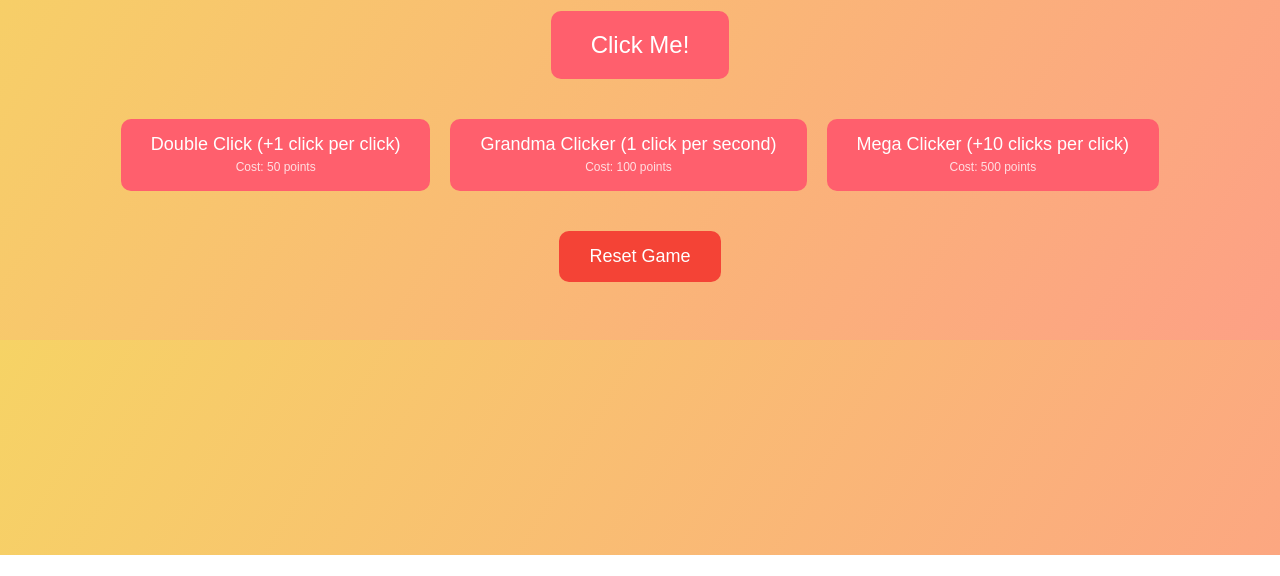
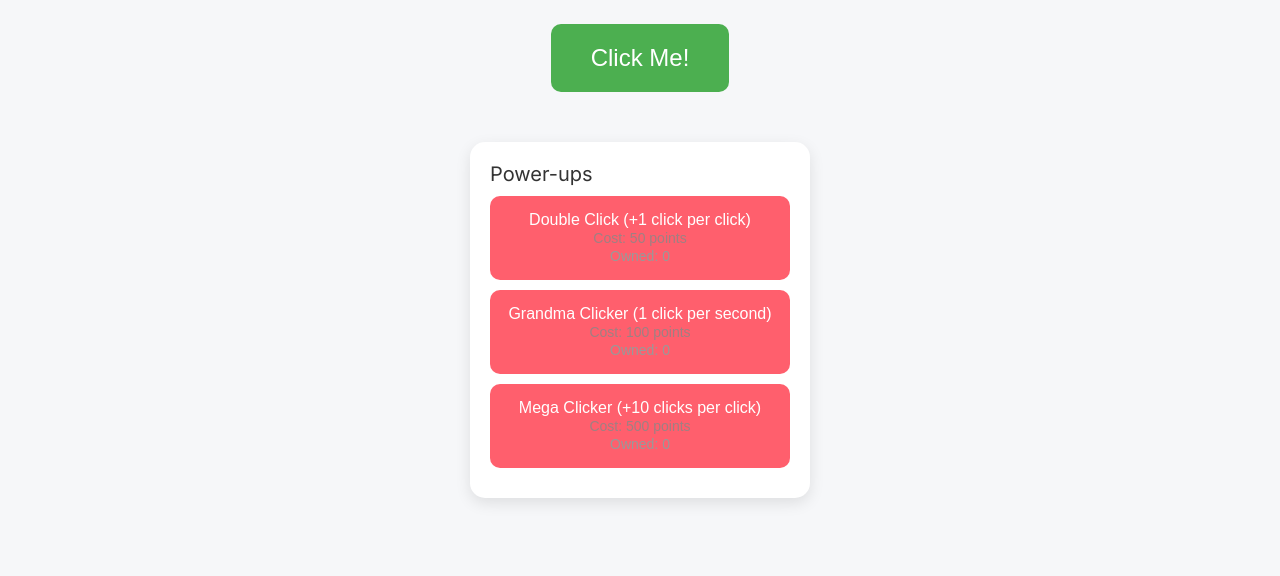
Before and after one commit to itsjkl/clicker-game, a plain HTML site: page index.html in a window 1280 px wide. Shown: the part 245-821 px from the top of the page. Before the commit the page ends 800 px from the top, so only its background shows below. Drawn offline with Linux system fonts and the light colour scheme.

Commit message:
Update index.html

```diff
--- a/index.html
+++ b/index.html
@@ -3,35 +3,43 @@
 <head>
     <meta charset="UTF-8">
     <meta name="viewport" content="width=device-width, initial-scale=1.0">
-    <title>Enhanced Clicker Game</title>
+    <title>Clicker Game</title>
     <style>
+        @import url('https://fonts.googleapis.com/css2?family=Inter:wght@400;700&display=swap');
+
         body {
-            font-family: 'Verdana', sans-serif;
-            background: linear-gradient(120deg, #f6d365 0%, #fda085 100%);
-            color: #fff;
+            font-family: 'Inter', sans-serif;
+            background: #f6f7f9;
+            color: #333;
             text-align: center;
             padding: 50px;
         }
 
         h1 {
             font-size: 48px;
+            color: #4CAF50;
             margin-bottom: 20px;
         }
 
         .score {
-            font-size: 32px;
+            font-size: 36px;
+            color: #444;
             margin-bottom: 40px;
         }
 
         #clickBtn {
             font-size: 24px;
             padding: 20px 40px;
-            background-color: #ff5f6d;
+            background-color: #4CAF50;
             border: none;
             border-radius: 10px;
             color: white;
             cursor: pointer;
-            transition: transform 0.1s ease;
+            transition: transform 0.1s ease, background-color 0.3s ease;
+        }
+
+        #clickBtn:hover {
+            background-color: #45a049;
         }
 
         #clickBtn:active {
@@ -39,10 +47,26 @@
         }
 
         .powerups {
-            margin-top: 40px;
+            margin-top: 50px;
+            text-align: left;
             display: flex;
-            justify-content: center;
-            gap: 20px;
+            flex-direction: column;
+            align-items: center;
+        }
+
+        .powerup-section {
+            background-color: white;
+            box-shadow: 0 5px 15px rgba(0, 0, 0, 0.1);
+            border-radius: 15px;
+            padding: 20px;
+            width: 300px;
+            margin-bottom: 20px;
+        }
+
+        .powerup-title {
+            font-size: 20px;
+            color: #333;
+            margin-bottom: 10px;
         }
 
         .powerup {
@@ -50,8 +74,11 @@
             border: none;
             border-radius: 10px;
             color: white;
-            padding: 15px 30px;
-            font-size: 18px;
+            padding: 15px;
+            font-size: 16px;
+            margin-bottom: 10px;
+            width: 100%;
+            text-align: center;
             cursor: pointer;
             transition: background-color 0.2s ease;
         }
@@ -60,45 +87,55 @@
             background-color: #ff7e85;
         }
 
-        #resetBtn {
-            margin-top: 40px;
-            background-color: #f44336;
-            padding: 15px 30px;
-            font-size: 18px;
-            border: none;
-            border-radius: 10px;
-            color: white;
-            cursor: pointer;
-        }
-
-        #resetBtn:hover {
-            background-color: #e53935;
+        .powerup-info {
+            font-size: 14px;
+            color: #555;
         }
 
         .powerup-cost {
-            font-size: 12px;
+            font-size: 14px;
+            color: #888;
             opacity: 0.8;
+        }
+
+        .owned-count {
+            font-size: 14px;
+            color: #999;
+            margin-top: 5px;
         }
     </style>
 </head>
 <body>
 
-    <h1>Ultimate Clicker Game</h1>
+    <h1>Clicker Game</h1>
     <p class="score">Score: <span id="score">0</span></p>
     <button id="clickBtn" onclick="increaseScore()">Click Me!</button>
 
     <div class="powerups">
-        <button class="powerup" onclick="buyDoubleClick()">Double Click (+1 click per click) <br><span class="powerup-cost">Cost: 50 points</span></button>
-        <button class="powerup" onclick="buyGrandma()">Grandma Clicker (1 click per second) <br><span class="powerup-cost">Cost: 100 points</span></button>
-        <button class="powerup" onclick="buyMegaClicker()">Mega Clicker (+10 clicks per click) <br><span class="powerup-cost">Cost: 500 points</span></button>
+        <div class="powerup-section">
+            <div class="powerup-title">Power-ups</div>
+            <button class="powerup" onclick="buyDoubleClick()">Double Click (+1 click per click)
+                <br><span class="powerup-cost">Cost: 50 points</span>
+                <br><span class="owned-count">Owned: <span id="doubleClickCount">0</span></span>
+            </button>
+            <button class="powerup" onclick="buyGrandma()">Grandma Clicker (1 click per second)
+                <br><span class="powerup-cost">Cost: 100 points</span>
+                <br><span class="owned-count">Owned: <span id="grandmaCount">0</span></span>
+            </button>
+            <button class="powerup" onclick="buyMegaClicker()">Mega Clicker (+10 clicks per click)
+                <br><span class="powerup-cost">Cost: 500 points</span>
+                <br><span class="owned-count">Owned: <span id="megaClickerCount">0</span></span>
+            </button>
+        </div>
     </div>
-
-    <button id="resetBtn" onclick="resetGame()">Reset Game</button>
 
     <script>
         let score = 0;
         let clicksPerClick = 1;
         let grandmaInterval = null;
+        let doubleClickCount = 0;
+        let grandmaCount = 0;
+        let megaClickerCount = 0;
 
         function increaseScore() {
             score += clicksPerClick;
@@ -109,17 +146,12 @@
             document.getElementById('score').textContent = score;
         }
 
-        function resetGame() {
-            score = 0;
-            clicksPerClick = 1;
-            clearInterval(grandmaInterval);
-            updateScore();
-        }
-
         function buyDoubleClick() {
             if (score >= 50) {
                 clicksPerClick += 1;
                 score -= 50;
+                doubleClickCount++;
+                document.getElementById('doubleClickCount').textContent = doubleClickCount;
                 updateScore();
             } else {
                 alert('Not enough points!');
@@ -129,10 +161,12 @@
         function buyGrandma() {
             if (score >= 100) {
                 score -= 100;
+                grandmaCount++;
+                document.getElementById('grandmaCount').textContent = grandmaCount;
                 updateScore();
                 if (!grandmaInterval) {
                     grandmaInterval = setInterval(() => {
-                        score += 1;
+                        score += grandmaCount;
                         updateScore();
                     }, 1000);
                 }
@@ -145,6 +179,8 @@
             if (score >= 500) {
                 clicksPerClick += 10;
                 score -= 500;
+                megaClickerCount++;
+                document.getElementById('megaClickerCount').textContent = megaClickerCount;
                 updateScore();
             } else {
                 alert('Not enough points!');
```
